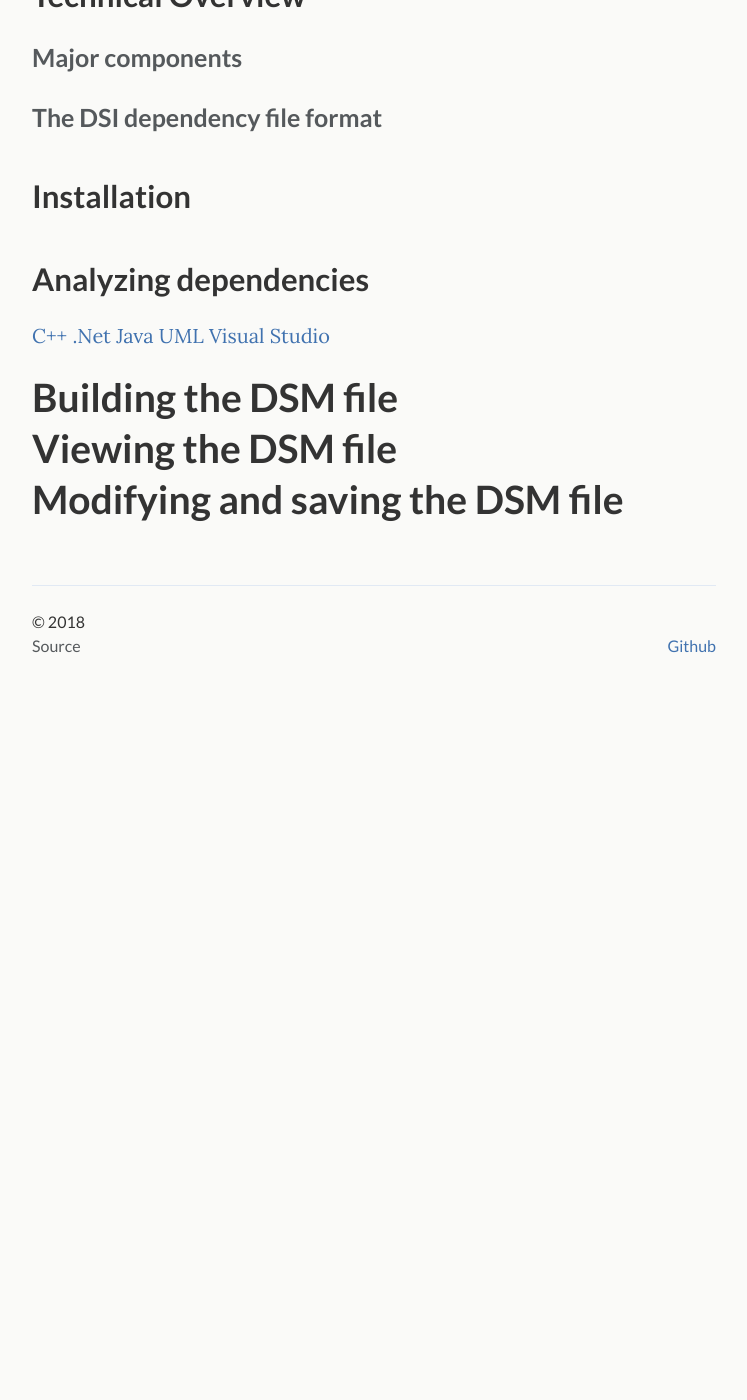
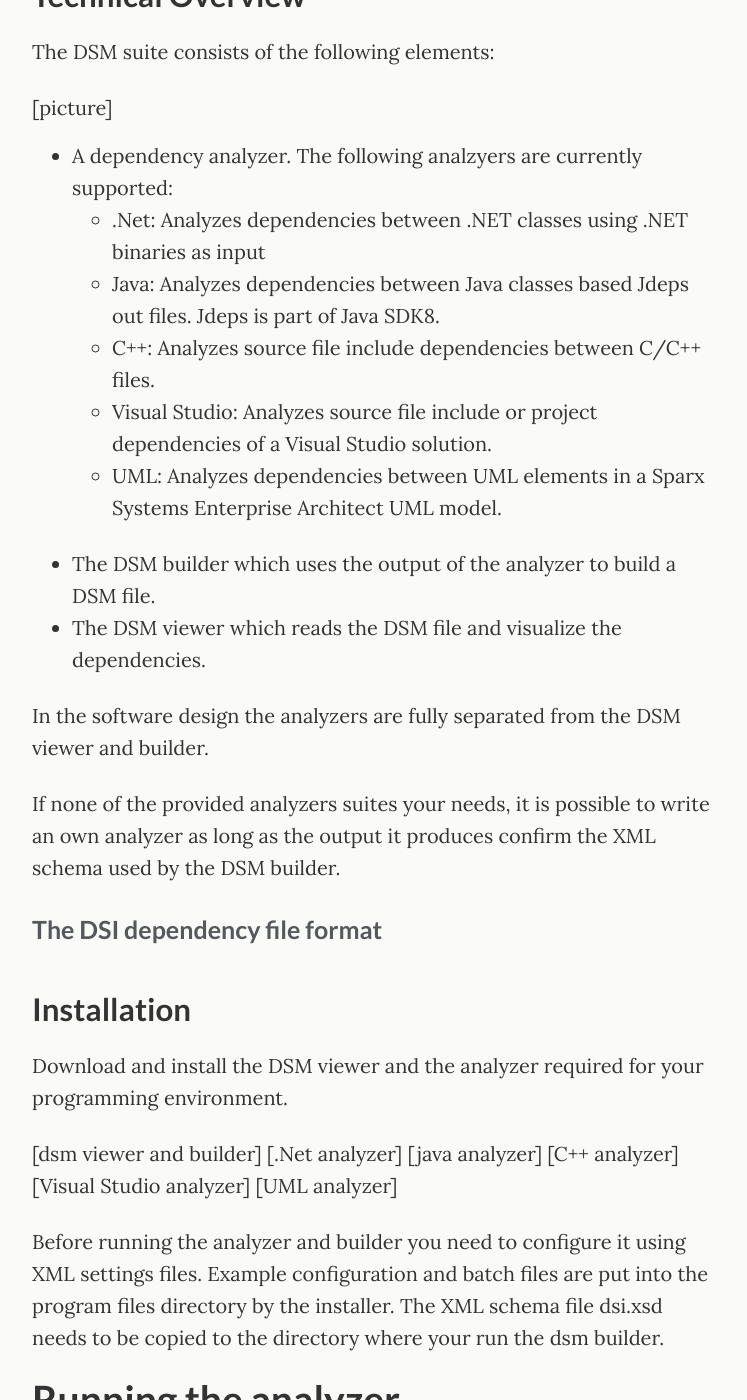
Before and after one commit to dsmsuite/dsmsuite.github.io, a Jekyll site: the page built from _pages/user_manual.md, in a window 1280 px wide and 1400 px high, scrolled down 321 px. Shown: the whole window, without its empty margins (266-1013 px from the left). Built offline with Jekyll 4.4.1, drawn with Linux system fonts in a browser that asks for light colours; before the commit the page ends 1075 px from its top, so only the background shows below that; some of the changed text lies outside the part shown.

Commit message:
update user manaul

```diff
--- a/_pages/user_manual.md
+++ b/_pages/user_manual.md
@@ -10,22 +10,111 @@
 
 ## Technical Overview
 
-### Major components
+The DSM suite consists of the following elements:
+
+[picture]
+
+* A dependency analyzer. The following analzyers are currently supported:
+	* .Net: Analyzes dependencies between .NET classes using .NET binaries as input
+	* Java: Analyzes dependencies between Java classes based Jdeps out files. Jdeps is part of Java SDK8.
+	* C++: Analyzes source file include dependencies between C/C++ files.
+	* Visual Studio: Analyzes source file include or project dependencies of a Visual Studio solution.
+	* UML: Analyzes dependencies between UML elements in a Sparx Systems Enterprise Architect UML model.
+* The DSM builder which uses the output of the analyzer to build a DSM file.
+* The DSM viewer which reads the DSM file and visualize the dependencies.
+
+In the software design the analyzers are fully separated from the DSM viewer and builder.
+
+If none of the provided analyzers suites your needs, it is possible to write an own analyzer as long as the
+output it produces confirm the XML schema used by the DSM builder.
 
 ### The DSI dependency file format
 
 ## Installation
+Download and install the DSM viewer and the analyzer required for your programming environment.
 
-## Analyzing dependencies
+[dsm viewer and builder]
+[.Net analyzer]
+[java analyzer]
+[C++ analyzer]
+[Visual Studio analyzer]
+[UML analyzer]
 
-[C++](user_manual_analyzer_cpp.md)
-[.Net](user_manual_analyzer_dotnet.md)
-[Java](user_manual_analyzer_jdeps.md)
-[UML](user_manual_analyzer_uml.md)
-[Visual Studio](user_manual_analyzer_visual_studio.md)
+Before running the analyzer and builder you need to configure it using XML settings files. Example configuration
+and batch files are put into the program files directory by the installer.
+The XML schema file dsi.xsd needs to be copied to the directory where your run the dsm builder.
 
-# Building the DSM file
+# Running the analyzer
 
-# Viewing the DSM file
+As a first step you need to run an analyzer to extract dependencies.
 
-# Modifying and saving the DSM file
+## .Net analyzer
+The following settings are defined:
+
+| Setting           | Description   |
+| ------------------|:-------------:|
+| LoggingEnabled    | right-aligned |
+| AssemblyDirectory | centered      |
+| OutputFilename    | are neat      |
+
+## java analyzer
+The following settings are defined:
+
+| Setting            | Description   |
+| -------------------|:-------------:|
+| LoggingEnabled     | right-aligned |
+| JdepsDotInputFile  | centered      |
+| OutputFilename     | are neat      |
+
+## C++ analyzer
+The following settings are defined:
+
+| Setting                           | Description   |
+| ----------------------------------|:-------------:|
+| LoggingEnabled                    | right-aligned |
+| RootDirectory                     | centered      |
+| SourceCodeDirectories             | are neat      |
+| AdditionalIncludeDirectories      | right-aligned |
+| IgnorePaths                       | centered      |
+| JoinRelativeSourceAndIncludePaths | are neat      |
+| RelativeIncludePath               | centered      |
+| RelativeSourcePath                | are neat      |
+| ResolveAmbigiousRelations         | are neat      |
+| OutputFilename                    | are neat      |
+
+## Visual Studio analyzer
+The following settings are defined:
+
+| Setting                           | Description   |
+| ----------------------------------|:-------------:|
+| LoggingEnabled                    | right-aligned |
+| SolutionFilename                  | centered      |
+| AnalyzeMode                       | are neat      |
+| SystemIncludeDirectories          | right-aligned |
+| EnvironmentVariables              | centered      |
+| MergeSourceAndIncludeFiles        | are neat      |
+| RelativeIncludePath               | centered      |
+| RelativeSourcePath                | are neat      |
+| OutputFilename                    | are neat      |
+
+## UML analyzer
+The following settings are defined:
+
+# Running the DSM builder
+
+The DSM builder uses the analyzer output file to create a DSM file. To build the DSM file it:
+* It reads the components and elements from the file.
+* It builds an element hierarchy.
+* It reads the relations between the elements from the file.
+* It calculates the weights.
+* It flag cyclic relation, so the can show in yellow in the DSM.
+
+The following settings are defined:
+
+| Setting                           | Description   |
+| ----------------------------------|:-------------:|
+| LoggingEnabled                    | right-aligned |
+| InputFilename                     | centered      |
+| OutputFilename                    | are neat      |
+
+## Viewing and modifying the DSM
```
